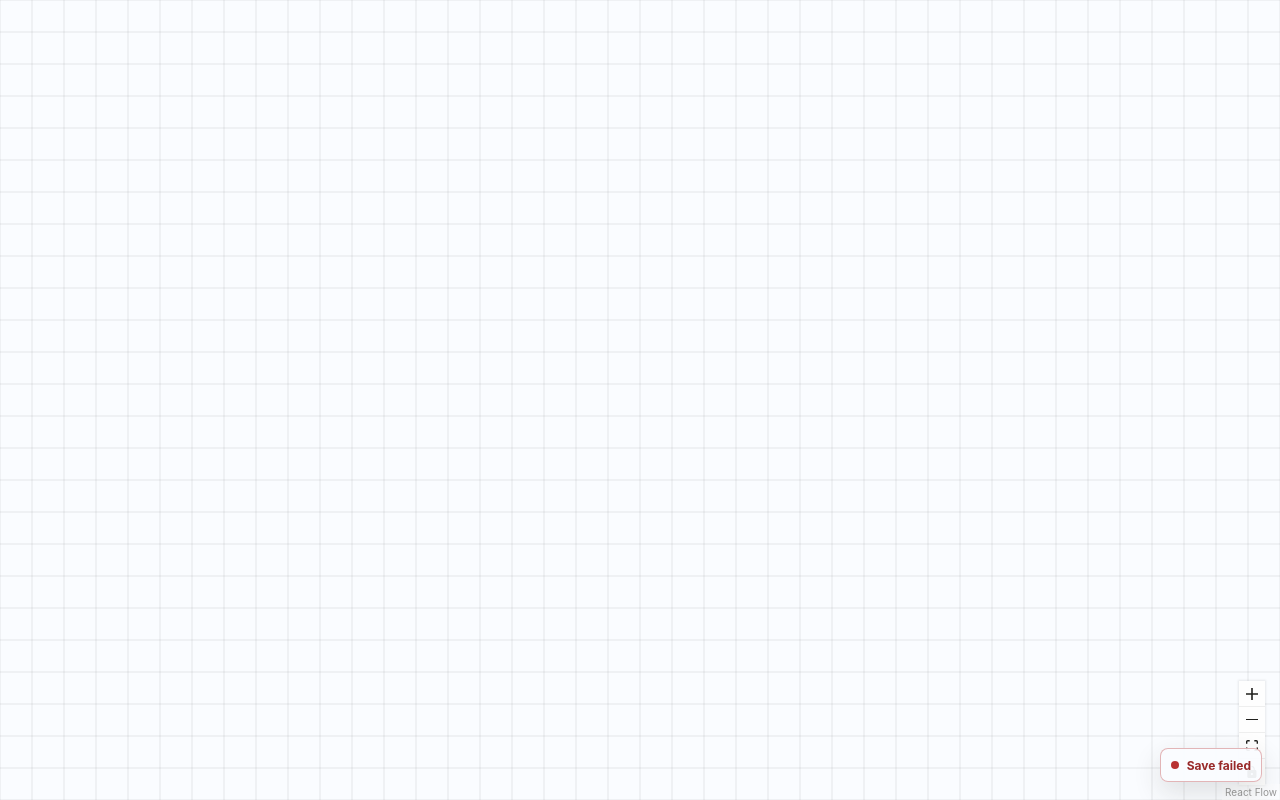
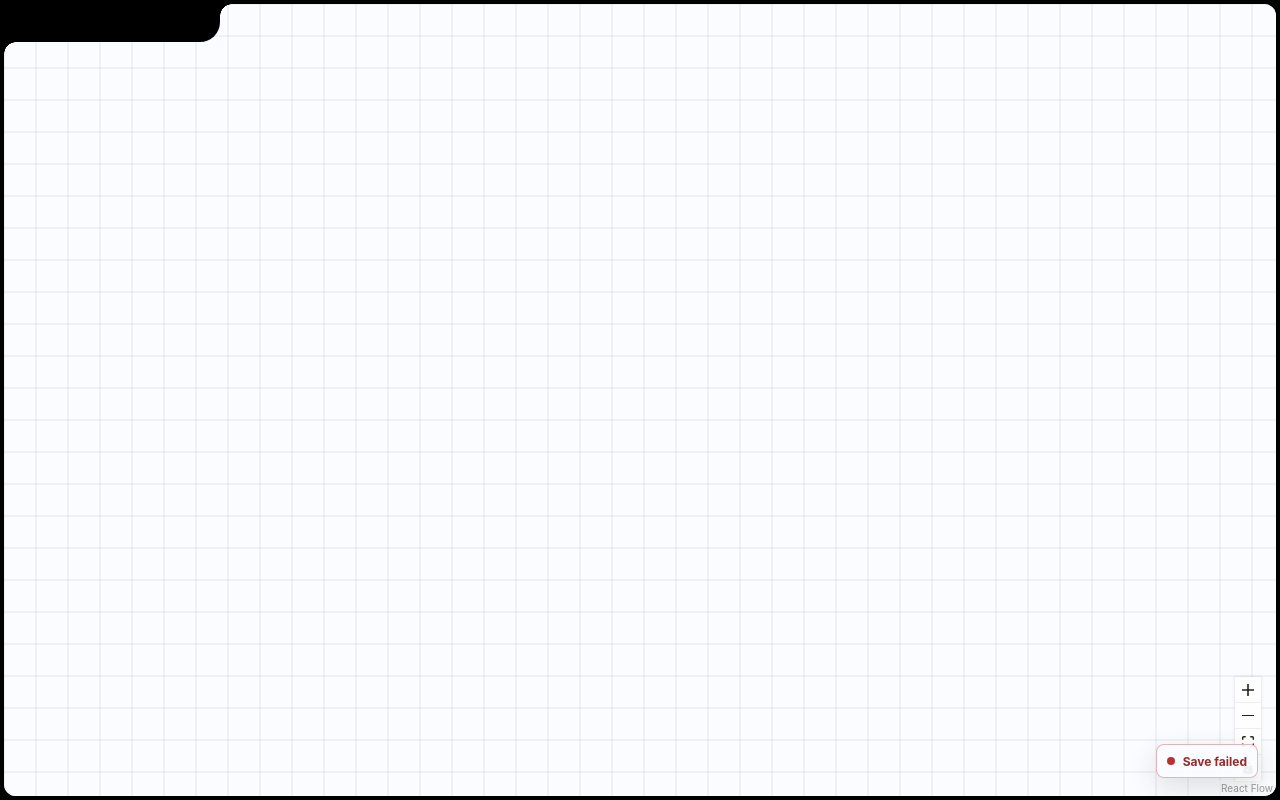
Before and after one commit to 1shCha/Yantra, a React (Vite) app: page / in a window 1280 px wide. Built offline with nearby package versions, Linux system fonts and the light colour scheme.

Commit message:
first iteration of UI

```diff
--- a/src/renderer/canvas/CanvasView.tsx
+++ b/src/renderer/canvas/CanvasView.tsx
@@ -103,7 +103,17 @@ export function CanvasView({ persistenceStatus }: CanvasViewProps) {
   const deleteSelectedGroup = useCanvasStore((state) => state.deleteSelectedGroup);
   const { getViewport, getZoom, screenToFlowPosition } = useReactFlow();
   const [alignmentResult, setAlignmentResult] = useState<AlignmentResult | null>(null);
+  const [isFullscreen, setIsFullscreen] = useState(false);
   const resizeStartBoundsRef = useRef<{ bounds: NodeGeometry; nodeId: string } | null>(null);
+
+  useEffect(() => {
+    const canvasApi = window.yantraCanvas;
+    if (canvasApi === undefined) {
+      return;
+    }
+
+    return canvasApi.onFullscreenChange(setIsFullscreen);
+  }, []);
 
   useEffect(() => {
     const handleKeyDown = (event: KeyboardEvent) => {
@@ -382,9 +392,11 @@ export function CanvasView({ persistenceStatus }: CanvasViewProps) {
   );
 
   return (
-    <main ref={canvasRef} className="app-shell">
-      <CanvasEditorProvider>
-        <CanvasAlignmentProvider value={alignmentContextValue}>
+    <main ref={canvasRef} className={`app-shell${isFullscreen ? ' app-shell--fullscreen' : ''}`}>
+      <div className="app-shell__notch" aria-hidden="true" />
+      <div className="app-shell__surface">
+        <CanvasEditorProvider>
+          <CanvasAlignmentProvider value={alignmentContextValue}>
         {editingNodeId === null ? (
           <SelectionToolbar
             canGroupSelectedNodes={canGroupSelectedNodes}
@@ -447,8 +459,9 @@ export function CanvasView({ persistenceStatus }: CanvasViewProps) {
           />
           <Controls position="bottom-right" />
         </ReactFlow>
-        </CanvasAlignmentProvider>
-      </CanvasEditorProvider>
+          </CanvasAlignmentProvider>
+        </CanvasEditorProvider>
+      </div>
     </main>
   );
 }
--- a/src/renderer/styles.css
+++ b/src/renderer/styles.css
@@ -4,12 +4,12 @@ body,
   width: 100%;
   height: 100%;
   margin: 0;
-  background: #fafcff;
+  background: #000;
 }
 
 body {
   overflow: hidden;
-  background: #fafcff;
+  background: #000;
   color: #20201d;
   font-family:
     Inter, ui-sans-serif, system-ui, -apple-system, BlinkMacSystemFont, "Segoe UI",
@@ -26,6 +26,50 @@ textarea {
   width: 100vw;
   height: 100vh;
   overflow: hidden;
+  background: #000;
+}
+
+.app-shell__notch {
+  position: absolute;
+  top: 0;
+  left: 0;
+  z-index: 2;
+  width: 220px;
+  height: 42px;
+  border-radius: 0 0 20px 0;
+  background: #000;
+  pointer-events: none;
+}
+
+/* Fill outside a transparent quarter-circle to blend into the 4px surround. */
+.app-shell__notch::before,
+.app-shell__notch::after {
+  content: "";
+  position: absolute;
+  width: 12px;
+  height: 12px;
+  background: radial-gradient(
+    circle at bottom right,
+    transparent 11.5px,
+    #000 12px
+  );
+}
+
+.app-shell__notch::before {
+  top: 4px;
+  left: 100%;
+}
+
+.app-shell__notch::after {
+  top: 100%;
+  left: 4px;
+}
+
+.app-shell__surface {
+  position: absolute;
+  inset: 4px;
+  overflow: hidden;
+  border-radius: 12px;
   background: #fafcff;
 }
 
--- a/src/shared/canvas-api.ts
+++ b/src/shared/canvas-api.ts
@@ -27,6 +27,7 @@ export interface YantraCanvasApi {
   save: (document: JsonCanvasDocument) => Promise<CanvasSaveResult>;
   status: () => Promise<CanvasStatusResult>;
   onBeforeClose: (callback: () => void | Promise<void>) => () => void;
+  onFullscreenChange: (callback: (isFullscreen: boolean) => void) => () => void;
 }
 
 export const CANVAS_CHANNELS = {
```
Also changed, not shown: src/main/window.ts (+8 -1 lines), src/preload/index.ts (+11 -0 lines).
